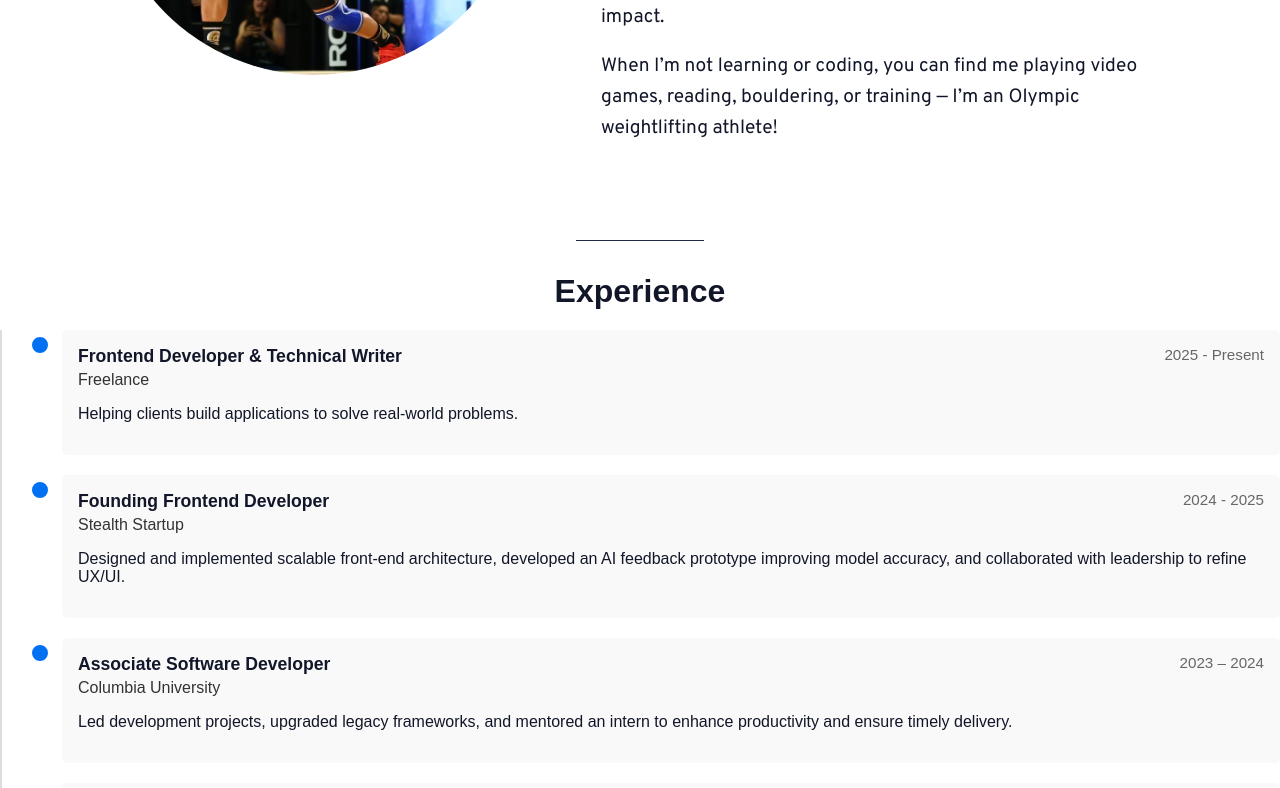
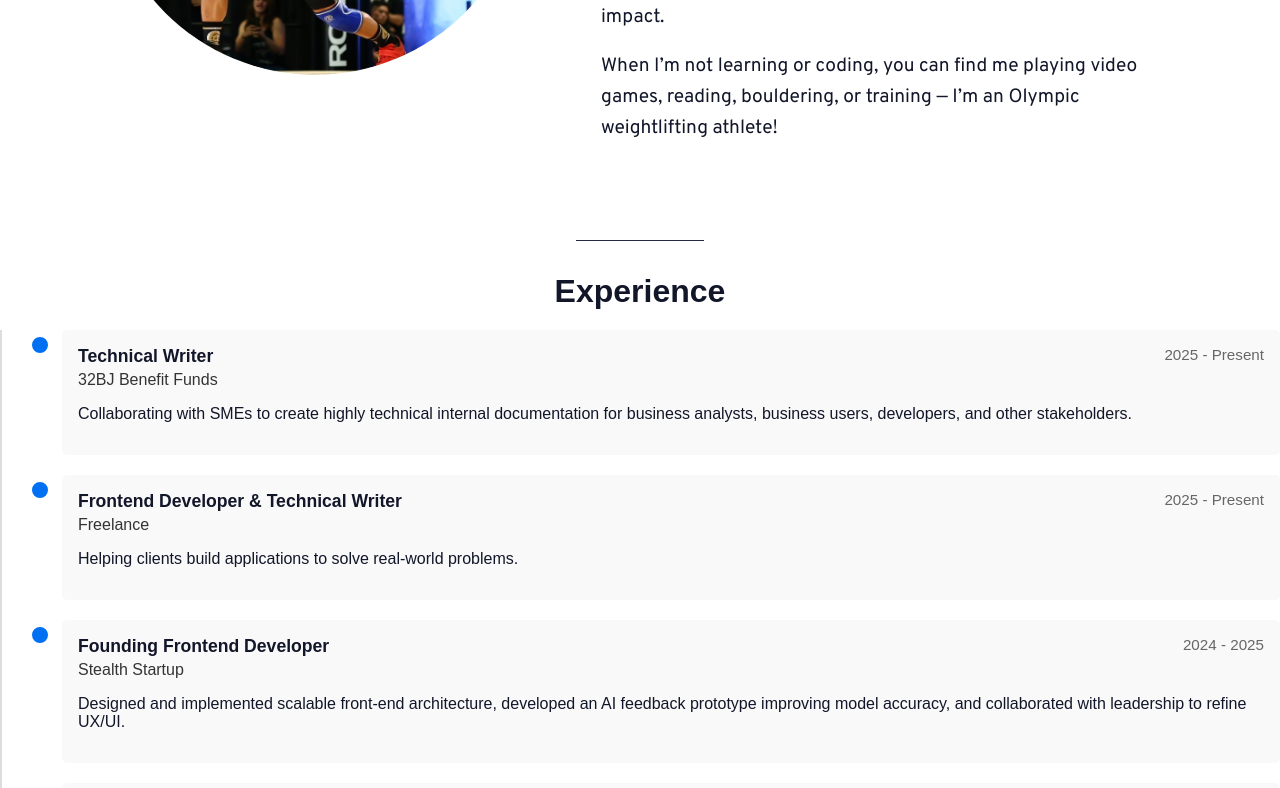
Before and after one commit to Mleng89/portfolio, a Next.js app: page /about in a window 1280 px wide. Shown: the part 539-1327 px from the top of the page. Built offline with nearby package versions, Linux system fonts and the light colour scheme; a web font is replaced by a local one.

Commit message:
edit: update experience

```diff
--- a/pages/about.js
+++ b/pages/about.js
@@ -49,6 +49,13 @@ export default function About() {
           <h3>Experience</h3>
           <div className="timeline">
             {[
+              {
+                title: 'Technical Writer',
+                company: '32BJ Benefit Funds',
+                years: '2025 - Present',
+                description:
+                  'Collaborating with SMEs to create highly technical internal documentation for business analysts, business users, developers, and other stakeholders.'
+              },
               {
                 title: 'Frontend Developer & Technical Writer',
                 company: 'Freelance',
```
